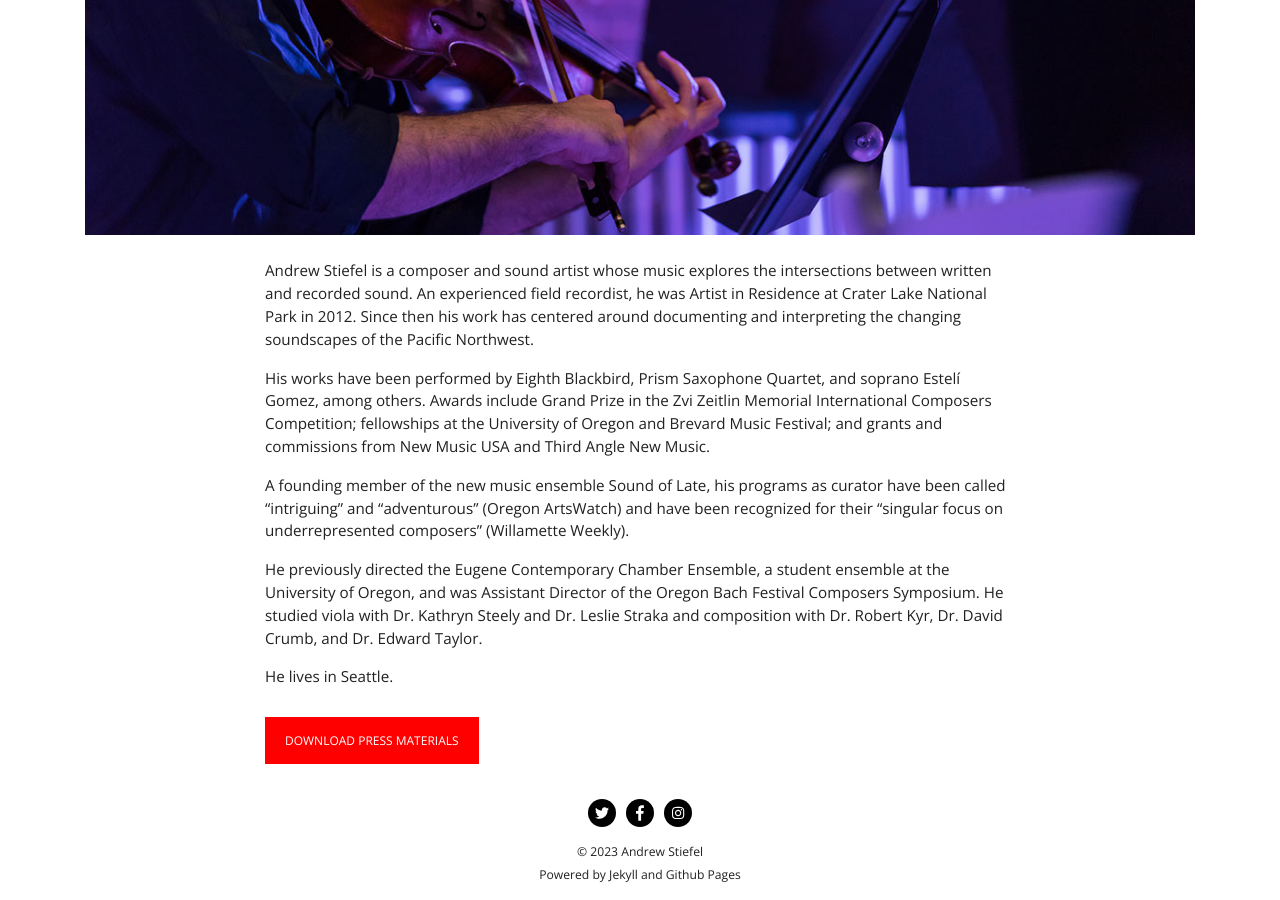
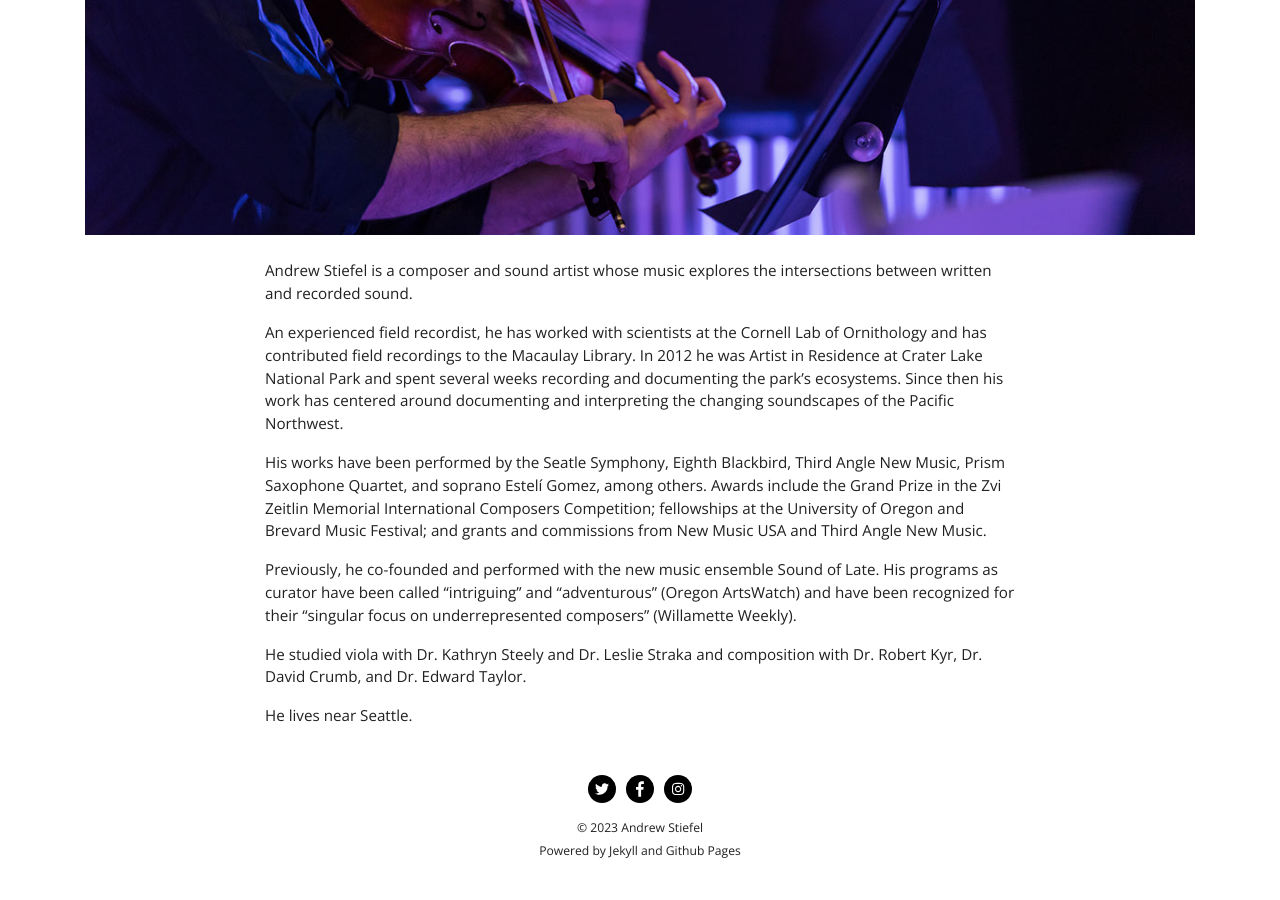
Before and after one commit to seunbusuyi/music-portfolio, a Jekyll site: the page built from index.md, in a window 1280 px wide and 900 px high, scrolled down 739 px. Built offline with Jekyll 4.4.1, drawn with Linux system fonts in a browser that asks for light colours; nearby versions of some CDN libraries; some web fonts are replaced.

Commit message:
Update index.md

```diff
--- a/index.md
+++ b/index.md
@@ -7,14 +7,14 @@ featured-img: andrew-stiefel-viola.jpg
 permalink: /
 ---
 
-Andrew Stiefel is a composer and sound artist whose music explores the intersections between written and recorded sound. An experienced field recordist, he was Artist in Residence at Crater Lake National Park in 2012. Since then his work has centered around documenting and interpreting the changing soundscapes of the Pacific Northwest.
+Andrew Stiefel is a composer and sound artist whose music explores the intersections between written and recorded sound.
 
-His works have been performed by Eighth Blackbird, Prism Saxophone Quartet, and soprano Estelí Gomez, among others. Awards include Grand Prize in the Zvi Zeitlin Memorial International Composers Competition; fellowships at the University of Oregon and Brevard Music Festival; and grants and commissions from New Music USA and Third Angle New Music.
+An experienced field recordist, he has worked with scientists at the Cornell Lab of Ornithology and has contributed field recordings to the Macaulay Library. In 2012 he was Artist in Residence at Crater Lake National Park and spent several weeks recording and documenting the park's ecosystems. Since then his work has centered around documenting and interpreting the changing soundscapes of the Pacific Northwest.
 
-A founding member of the new music ensemble Sound of Late, his programs as curator have been called “intriguing” and “adventurous” (Oregon ArtsWatch) and have been recognized for their "singular focus on underrepresented composers” (Willamette Weekly).
+His works have been performed by the Seatle Symphony, Eighth Blackbird, Third Angle New Music, Prism Saxophone Quartet, and soprano Estelí Gomez, among others. Awards include the Grand Prize in the Zvi Zeitlin Memorial International Composers Competition; fellowships at the University of Oregon and Brevard Music Festival; and grants and commissions from New Music USA and Third Angle New Music.
 
-He previously directed the Eugene Contemporary Chamber Ensemble, a student ensemble at the University of Oregon, and was Assistant Director of the Oregon Bach Festival Composers Symposium. He studied viola with Dr. Kathryn Steely and Dr. Leslie Straka and composition with Dr. Robert Kyr, Dr. David Crumb, and Dr. Edward Taylor.
+Previously, he co-founded and performed with the new music ensemble Sound of Late. His programs as curator have been called “intriguing” and “adventurous” (Oregon ArtsWatch) and have been recognized for their "singular focus on underrepresented composers” (Willamette Weekly).
 
-He lives in Seattle.
+He studied viola with Dr. Kathryn Steely and Dr. Leslie Straka and composition with Dr. Robert Kyr, Dr. David Crumb, and Dr. Edward Taylor.
 
-<div class="button"><a href="https://www.dropbox.com/sh/ivssplm2hwfxs5m/AACiIr31jEImIJgkKMEi9_VGa?dl=0" target="blank" class="big-red-button">Download Press Materials</a></div>
+He lives near Seattle.
```
